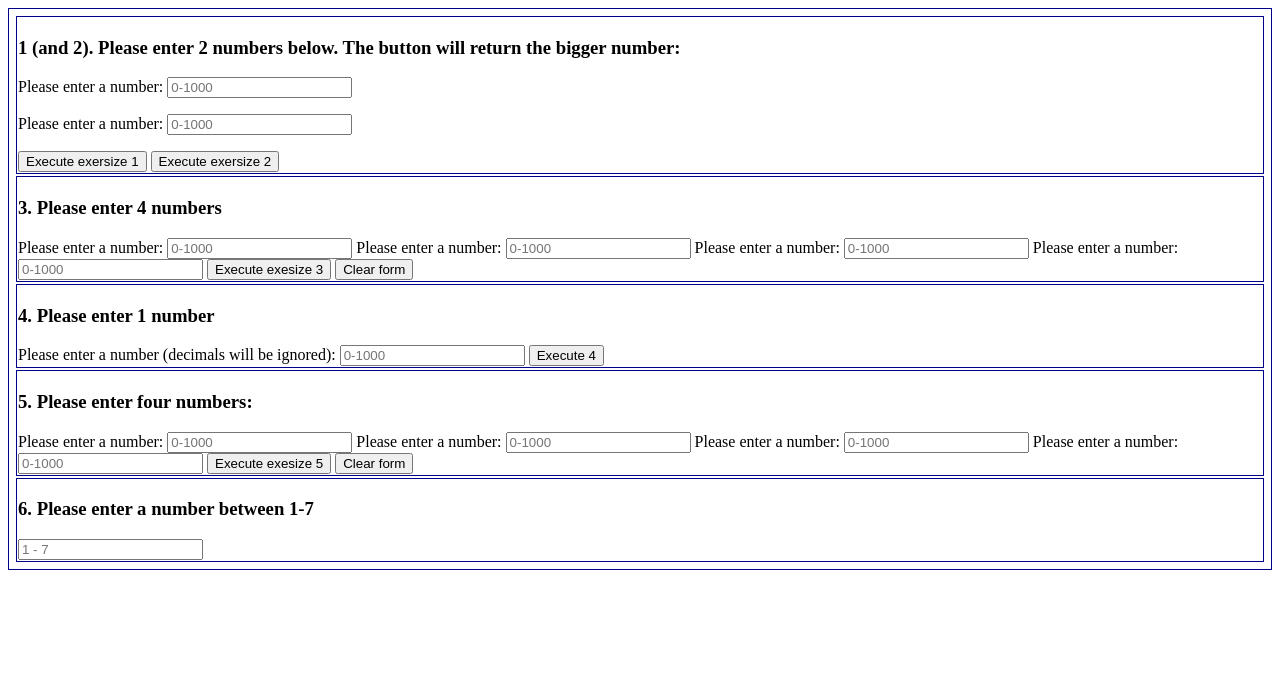
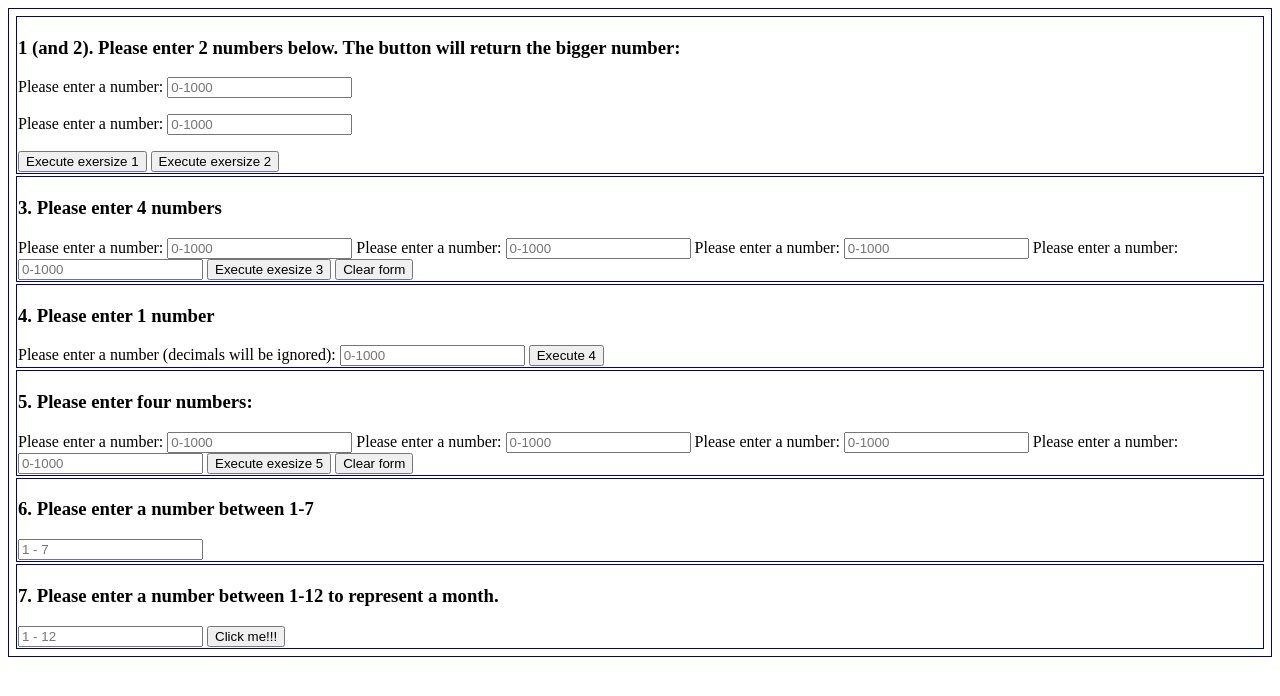
Before and after one commit to ey4l-course/fullstack-course, a plain HTML site: page frontEnd/js/230821/functions.html in a window 1280 px wide. Drawn offline with Linux system fonts and the light colour scheme.

Commit message:
Finished functions.pdf

```diff
--- a/frontEnd/js/230821/230821util.js
+++ b/frontEnd/js/230821/230821util.js
@@ -135,10 +135,23 @@ function is_weekday(input,) {
                 break;
                 default: result = "ERROR";
             }
-            console.log(result);
+            document.getElementById("ex6").innerHTML += `<td>${result}</td>`
         }
         else{
             document.getElementById(input).style.backgroundColor = "red";
             }
     }
 }
+const months = [31, 28, 31, 30, 31, 30, 31, 31, 30, 31, 30, 31]
+function which_month(num){
+    let input = document.getElementById(num).value;
+    alert(`Your month has ${months[(input-1)]}`);
+}
+
+//same as above with local variables:
+
+/*function which_month(num){
+    const months = [31, 28, 31, 30, 31, 30, 31, 31, 30, 31, 30, 31]
+    let input = document.getElementById(num).value;
+    alert(`Your month has ${months[(input-1)]}`);
+}*/
--- a/frontEnd/js/230821/functions.html
+++ b/frontEnd/js/230821/functions.html
@@ -80,6 +80,29 @@
                 <input type="text" id="weekday" placeholder="1 - 7" oninput="is_weekday('weekday')">
             </td>
         </tr>
+<!-- Write a function that receives a number between 1 to 12.
+Each number represents each month of the year.
+The function has to return the number of the days in the month. If the number given
+is not between 1 to 12, then the functions -1.
+January, March, May, July, August, October, December -> 31 days in a month.
+February -> 28 days in a month.
+April, June, September, November -> 30 days in a month.
+Ex:
+if the number is 1, it means that the user wants to know how many days there are in
+January month.
+if the number is 2, it means that the user wants to know how many days there is in
+February month.
+If the input is 7, the output must be 31.
+If the input is 2, the output must be 28.
+(8) Write a function that uses global variables.
+(9) Write a function that uses local variables. -->
+        <tr id="ex7">
+            <td>
+                <h3>7. Please enter a number between 1-12 to represent a month.</h3>
+                <input type="text" id="month" placeholder="1 - 12" oninput="valid_num('month')">
+                <button onclick="which_month('month')">Click me!!!</button>
+            </td>
+        </tr>
     </table>
     <script>
 
```
